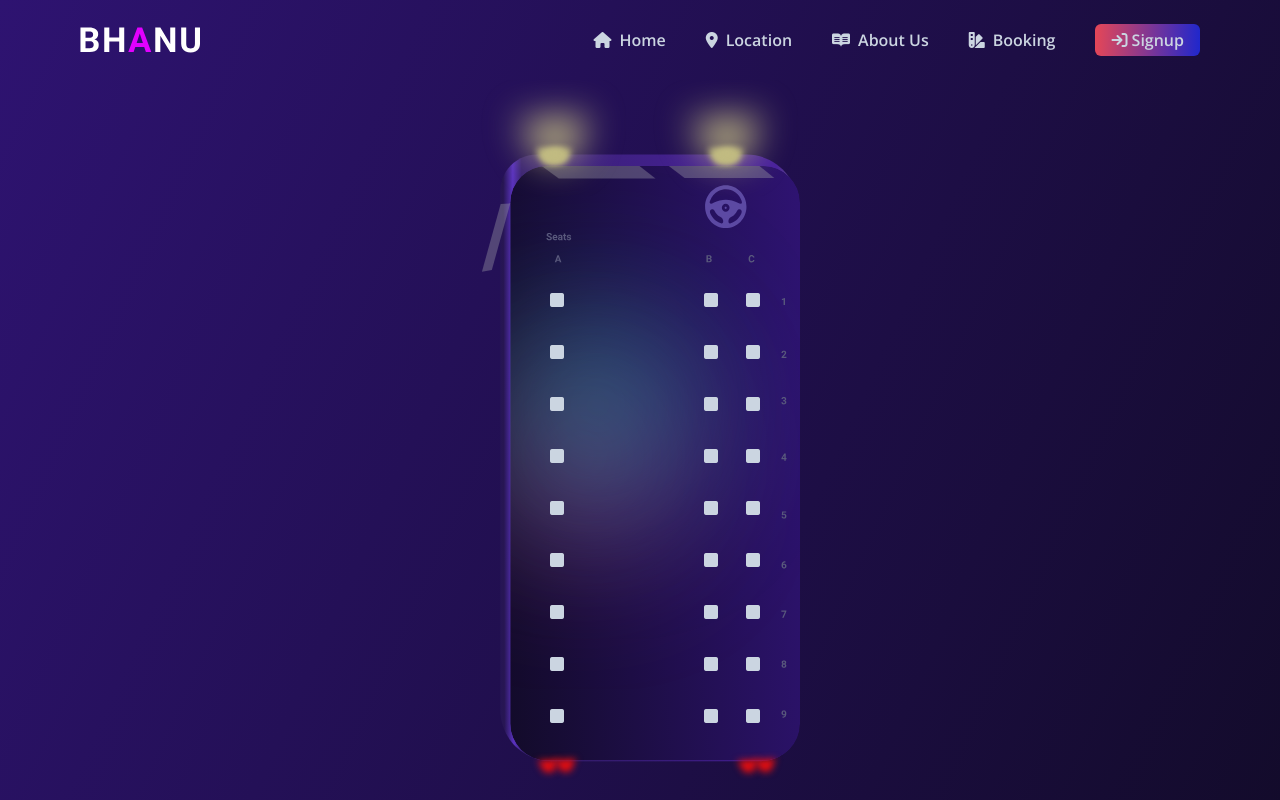
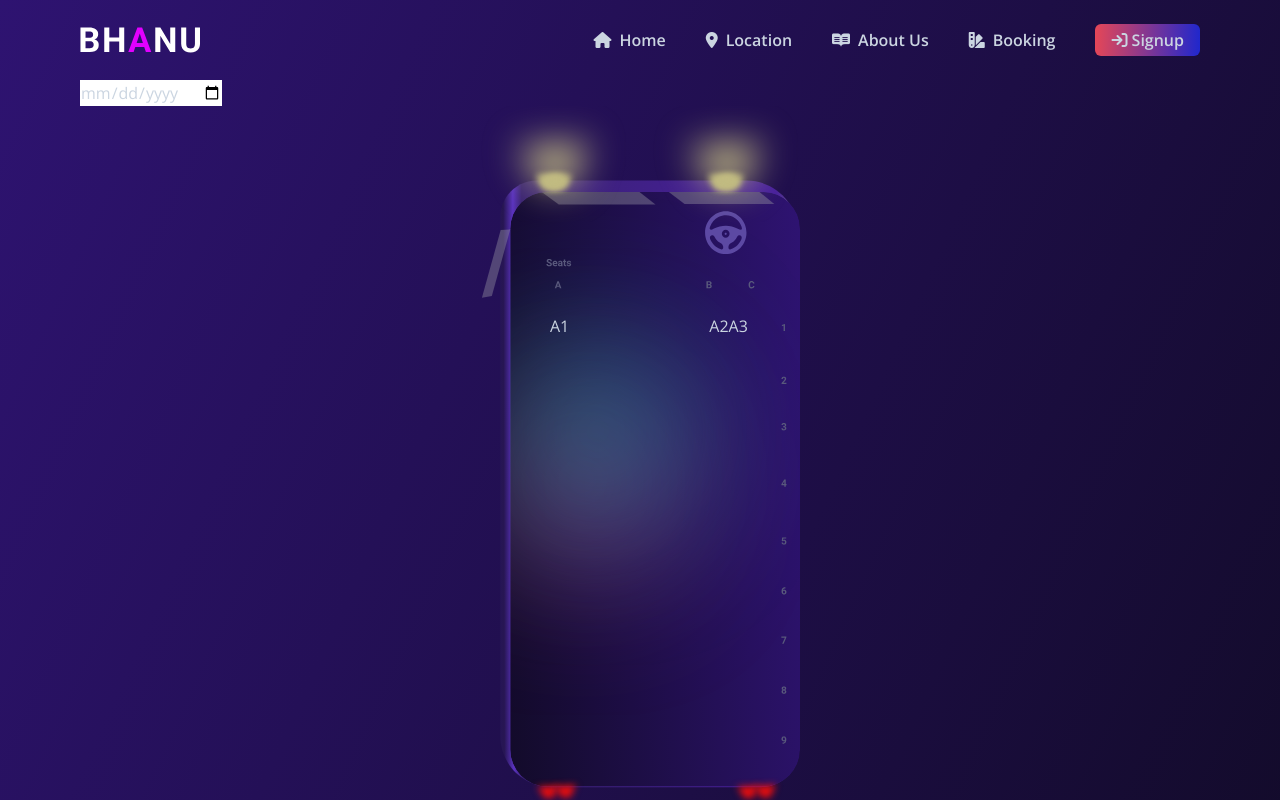
Before and after one commit to AnkitRajCode/Bus-Booking-Management-System, a Next.js app: page /booking in a window 1280 px wide. Shown: the top 800 px of the page. Built offline with nearby package versions, Linux system fonts and the light colour scheme.

Commit message:
seat selected

```diff
--- a/components/Seat.js
+++ b/components/Seat.js
@@ -1,8 +1,8 @@
 import React, { useState, useContext } from 'react';
-import { SeatContext } from '../contexts/SeatContext';
+// import { SeatContext } from '../contexts/SeatContext';
 
-const MyButton = ({selectedDate}) => {
-  const { seats, setSeats } = useContext(SeatContext);
+const MyButton = ({selectedDate, seatno, seatBooked}) => {
+  // const { seats, setSeats } = useContext(SeatContext);
   const seatSelect2 = () => {
     //setSeats([...seats, "A1",selectedDate]);
     // setSeats([...seats, {selectedDate: 'A1'}])
@@ -18,42 +18,114 @@ const MyButton = ({selectedDate}) => {
     console.log(seats)
   }
 
-  const [seatBooked, setSeatBooked] = useState([]);
+  // const [seatBooked, setSeatBooked] = useState([]);
 
   const seatSelect = (e) => {
     if (seatBooked.length > 0) {
         const index = seatBooked.findIndex((item) => item.date === selectedDate);
         if (index > -1) {
-          seatBooked[index].seats.push({name:"opp",boarding:"opp",destination:"opp"});
+          seatBooked[index].seats.push({name:seatno,boarding:"opp",destination:"opp"});
         } else {
           seatBooked.push({
             date: selectedDate,
-            seats: [{name:"opp",boarding:"opp",destination:"opp"}],
+            seats: [{name:seatno,boarding:"opp",destination:"opp"}],
           });
         }
       } else {
         seatBooked.push({
           date: selectedDate,
-          seats: [{name:"opp",boarding:"opp",destination:"opp"}],
+          seats: [{name:seatno,boarding:"opp",destination:"opp"}],
         });
       }
-      console.log(seatBooked)
+      //console.log(seatBooked)
   };
 
-  return <button onClick={seatSelect}>seat1</button>
+  return <button onClick={seatSelect}>{seatno}</button>
 }
 
 const Seat = () => {
     const [selectedDate, setSelectedDate] = useState('');
-    const { seats, setSeats } = useContext(SeatContext);
+    // const { seats, setSeats } = useContext(SeatContext);
+    const [seatBooked, setSeatBooked] = useState([]);
+
 
 
   return (
     <div>
         <input type="date" id="date" onChange={(e) => {setSelectedDate(e.target.value)}} />
+        <div className='flex justify-center'>
+          <div className='w-[330px] h-[700px] bg-contain bg-center bg-no-repeat' style={{backgroundImage:"url(/Images/booking.svg)"}}>
+            <div className='ml-[75px] pt-52'>
+              {/* <i className="fa-solid fa-square"></i> */}
+              <MyButton selectedDate={selectedDate} seatBooked={seatBooked} setSeatBooked={setSeatBooked} seatno={"A1"}/>
+              <span className='ml-[140px]'>
+                {/* <i className="fa-solid fa-square"></i>
+                <i className="fa-solid fa-square ml-7"></i> */}
+                <MyButton selectedDate={selectedDate} seatBooked={seatBooked} setSeatBooked={setSeatBooked} seatno={"A2"}/>
+                <MyButton selectedDate={selectedDate} seatBooked={seatBooked} setSeatBooked={setSeatBooked} seatno={"A3"}/>
+              </span>
+            </div>
+            {/* <div className='ml-[75px] pt-7'>
+              <i className="fa-solid fa-square"></i>
+              <span className='ml-[140px]'>
+                <i className="fa-solid fa-square"></i>
+                <i className="fa-solid fa-square ml-7"></i>
+              </span>
+            </div>
+            <div className='ml-[75px] pt-7'>
+              <i className="fa-solid fa-square"></i>
+              <span className='ml-[140px]'>
+                <i className="fa-solid fa-square"></i>
+                <i className="fa-solid fa-square ml-7"></i>
+              </span>
+            </div>
+            <div className='ml-[75px] pt-7'>
+              <i className="fa-solid fa-square"></i>
+              <span className='ml-[140px]'>
+                <i className="fa-solid fa-square"></i>
+                <i className="fa-solid fa-square ml-7"></i>
+              </span>
+            </div>
+            <div className='ml-[75px] pt-7'>
+              <i className="fa-solid fa-square"></i>
+              <span className='ml-[140px]'>
+                <i className="fa-solid fa-square"></i>
+                <i className="fa-solid fa-square ml-7"></i>
+              </span>
+            </div>
+            <div className='ml-[75px] pt-7'>
+              <i className="fa-solid fa-square"></i>
+              <span className='ml-[140px]'>
+                <i className="fa-solid fa-square"></i>
+                <i className="fa-solid fa-square ml-7"></i>
+              </span>
+            </div>
+            <div className='ml-[75px] pt-7'>
+              <i className="fa-solid fa-square"></i>
+              <span className='ml-[140px]'>
+                <i className="fa-solid fa-square"></i>
+                <i className="fa-solid fa-square ml-7"></i>
+              </span>
+            </div>
+            <div className='ml-[75px] pt-7'>
+              <i className="fa-solid fa-square"></i>
+              <span className='ml-[140px]'>
+                <i className="fa-solid fa-square"></i>
+                <i className="fa-solid fa-square ml-7"></i>
+              </span>
+            </div>
+            <div className='ml-[75px] pt-7'>
+              <i className="fa-solid fa-square"></i>
+              <span className='ml-[140px]'>
+                <i className="fa-solid fa-square"></i>
+                <i className="fa-solid fa-square ml-7"></i>
+              </span>
+            </div> */}
+          </div>
+        </div>
+
         <MyButton selectedDate={selectedDate}/>
-        <MyButton selectedDate={selectedDate}/>
-        <button>submit</button>
+        <button onClick={(e) => console.log(seatBooked)}>submit</button>
     </div>
   )
 }
--- a/pages/booking.js
+++ b/pages/booking.js
@@ -1,77 +1,12 @@
 import Navbar from '../components/Navbar'
 import Footer from '../components/Footer'
+import Seat from '../components/Seat'
 const booking = () => {
   return (
     <>
       <div className='mx-20 mb-20'>
         <Navbar />
-        <div className='flex justify-center'>
-          <div className='w-[330px] h-[700px] bg-contain bg-center bg-no-repeat' style={{backgroundImage:"url(/Images/booking.svg)"}}>
-            <div className='ml-[75px] pt-52'>
-              <i className="fa-solid fa-square"></i>
-              <span className='ml-[140px]'>
-                <i className="fa-solid fa-square"></i>
-                <i className="fa-solid fa-square ml-7"></i>
-              </span>
-            </div>
-            <div className='ml-[75px] pt-7'>
-              <i className="fa-solid fa-square"></i>
-              <span className='ml-[140px]'>
-                <i className="fa-solid fa-square"></i>
-                <i className="fa-solid fa-square ml-7"></i>
-              </span>
-            </div>
-            <div className='ml-[75px] pt-7'>
-              <i className="fa-solid fa-square"></i>
-              <span className='ml-[140px]'>
-                <i className="fa-solid fa-square"></i>
-                <i className="fa-solid fa-square ml-7"></i>
-              </span>
-            </div>
-            <div className='ml-[75px] pt-7'>
-              <i className="fa-solid fa-square"></i>
-              <span className='ml-[140px]'>
-                <i className="fa-solid fa-square"></i>
-                <i className="fa-solid fa-square ml-7"></i>
-              </span>
-            </div>
-            <div className='ml-[75px] pt-7'>
-              <i className="fa-solid fa-square"></i>
-              <span className='ml-[140px]'>
-                <i className="fa-solid fa-square"></i>
-                <i className="fa-solid fa-square ml-7"></i>
-              </span>
-            </div>
-            <div className='ml-[75px] pt-7'>
-              <i className="fa-solid fa-square"></i>
-              <span className='ml-[140px]'>
-                <i className="fa-solid fa-square"></i>
-                <i className="fa-solid fa-square ml-7"></i>
-              </span>
-            </div>
-            <div className='ml-[75px] pt-7'>
-              <i className="fa-solid fa-square"></i>
-              <span className='ml-[140px]'>
-                <i className="fa-solid fa-square"></i>
-                <i className="fa-solid fa-square ml-7"></i>
-              </span>
-            </div>
-            <div className='ml-[75px] pt-7'>
-              <i className="fa-solid fa-square"></i>
-              <span className='ml-[140px]'>
-                <i className="fa-solid fa-square"></i>
-                <i className="fa-solid fa-square ml-7"></i>
-              </span>
-            </div>
-            <div className='ml-[75px] pt-7'>
-              <i className="fa-solid fa-square"></i>
-              <span className='ml-[140px]'>
-                <i className="fa-solid fa-square"></i>
-                <i className="fa-solid fa-square ml-7"></i>
-              </span>
-            </div>
-          </div>
-        </div>
+        <Seat />
 
         <div className='py-5 flex justify-evenly'>
           <div>
```
